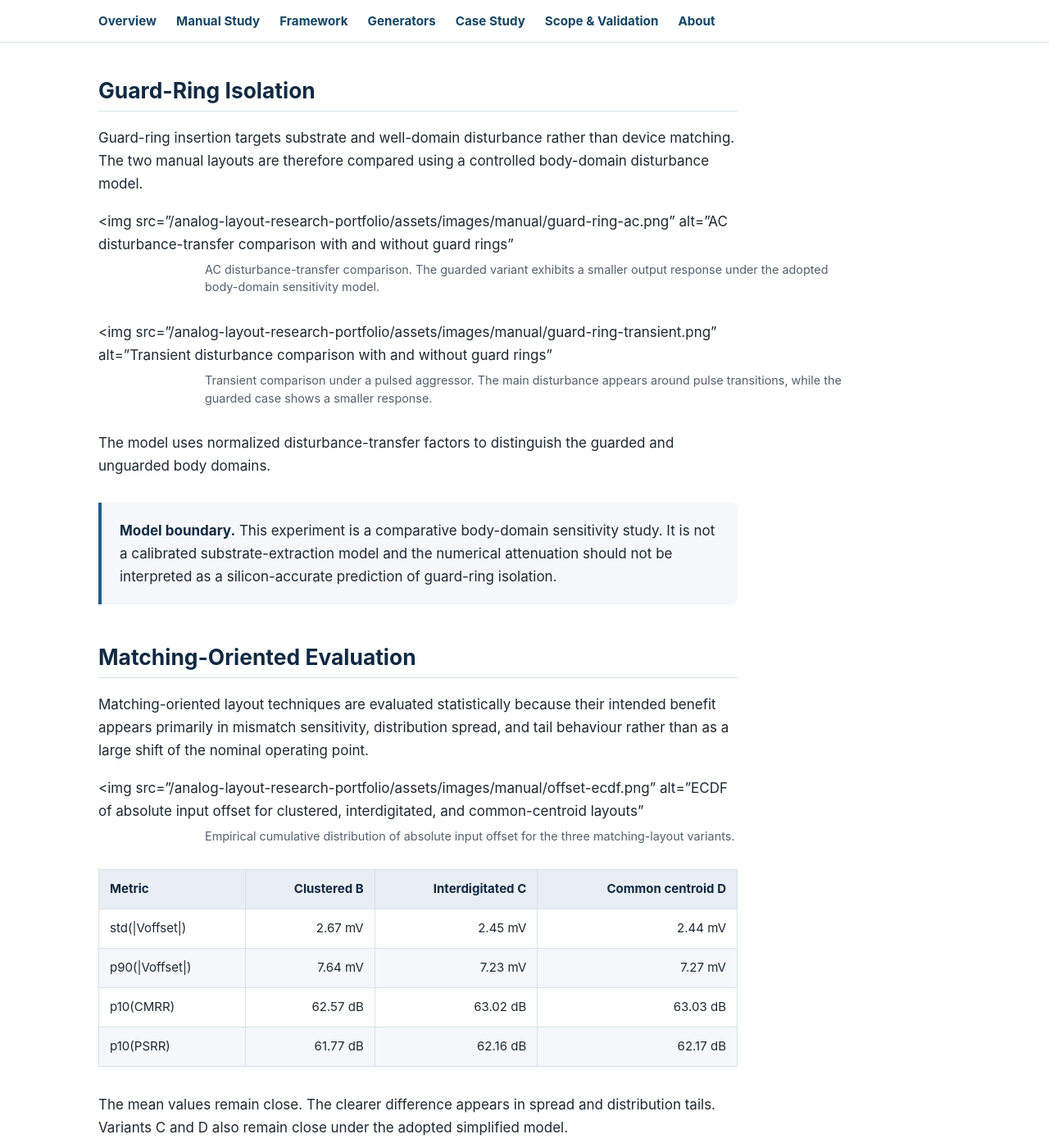
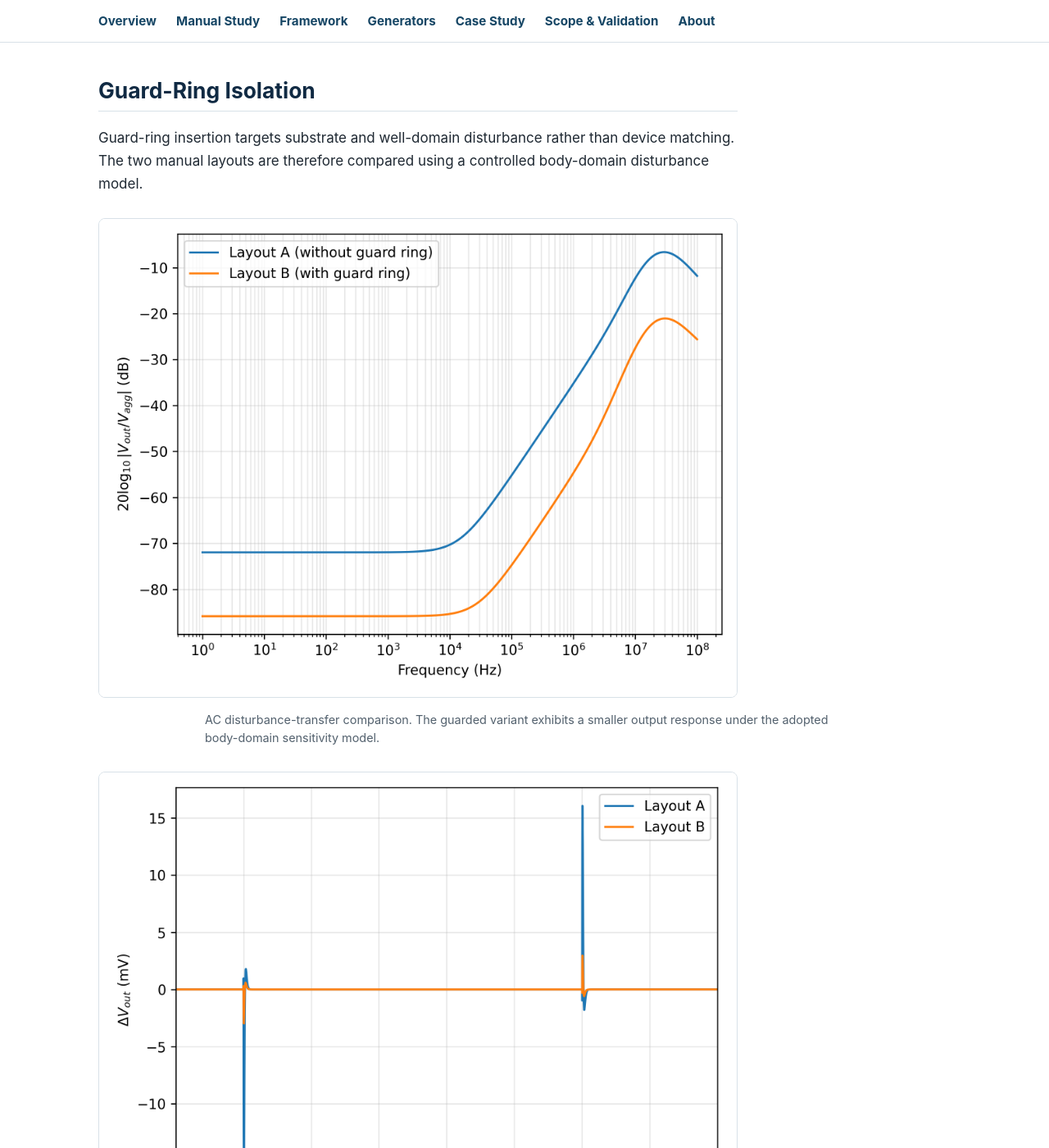
Before and after one commit to RuihuaGao/analog-layout-research-portfolio, a Jekyll site: the page built from manual-study.md, in a window 1280 px wide and 1400 px high, scrolled down 3009 px. Shown: the whole window at 82% size. Built offline with Jekyll 4.4.1, drawn with Linux system fonts in a browser that asks for light colours.

Commit message:
Fix standalone manual study image rendering

```diff
--- a/manual-study.md
+++ b/manual-study.md
@@ -140,20 +140,14 @@ Guard-ring insertion targets substrate and well-domain disturbance
 rather than device matching. The two manual layouts are therefore
 compared using a controlled body-domain disturbance model.
 
-<img
-  src="{{ '/assets/images/manual/guard-ring-ac.png' | relative_url }}"
-  alt="AC disturbance-transfer comparison with and without guard rings"
->
+![AC disturbance-transfer comparison with and without guard rings]({{ '/assets/images/manual/guard-ring-ac.png' | relative_url }})
 
 <p class="figure-caption">
 AC disturbance-transfer comparison. The guarded variant exhibits a
 smaller output response under the adopted body-domain sensitivity model.
 </p>
 
-<img
-  src="{{ '/assets/images/manual/guard-ring-transient.png' | relative_url }}"
-  alt="Transient disturbance comparison with and without guard rings"
->
+![Transient disturbance comparison with and without guard rings]({{ '/assets/images/manual/guard-ring-transient.png' | relative_url }})
 
 <p class="figure-caption">
 Transient comparison under a pulsed aggressor. The main disturbance
@@ -179,10 +173,7 @@ their intended benefit appears primarily in mismatch sensitivity,
 distribution spread, and tail behaviour rather than as a large shift
 of the nominal operating point.
 
-<img
-  src="{{ '/assets/images/manual/offset-ecdf.png' | relative_url }}"
-  alt="ECDF of absolute input offset for clustered, interdigitated, and common-centroid layouts"
->
+![ECDF of absolute input offset for clustered, interdigitated, and common-centroid layouts]({{ '/assets/images/manual/offset-ecdf.png' | relative_url }})
 
 <p class="figure-caption">
 Empirical cumulative distribution of absolute input offset for the
```
